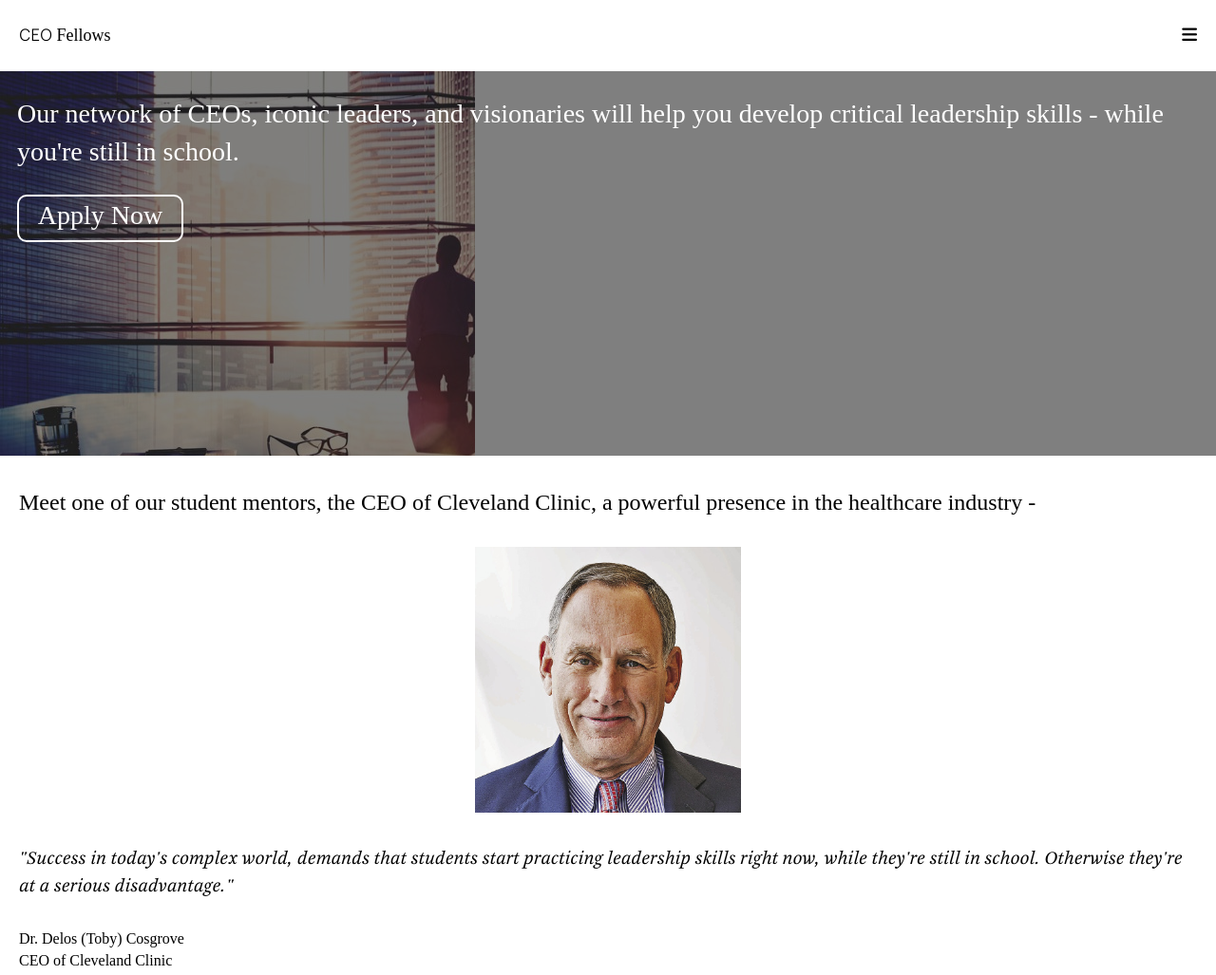
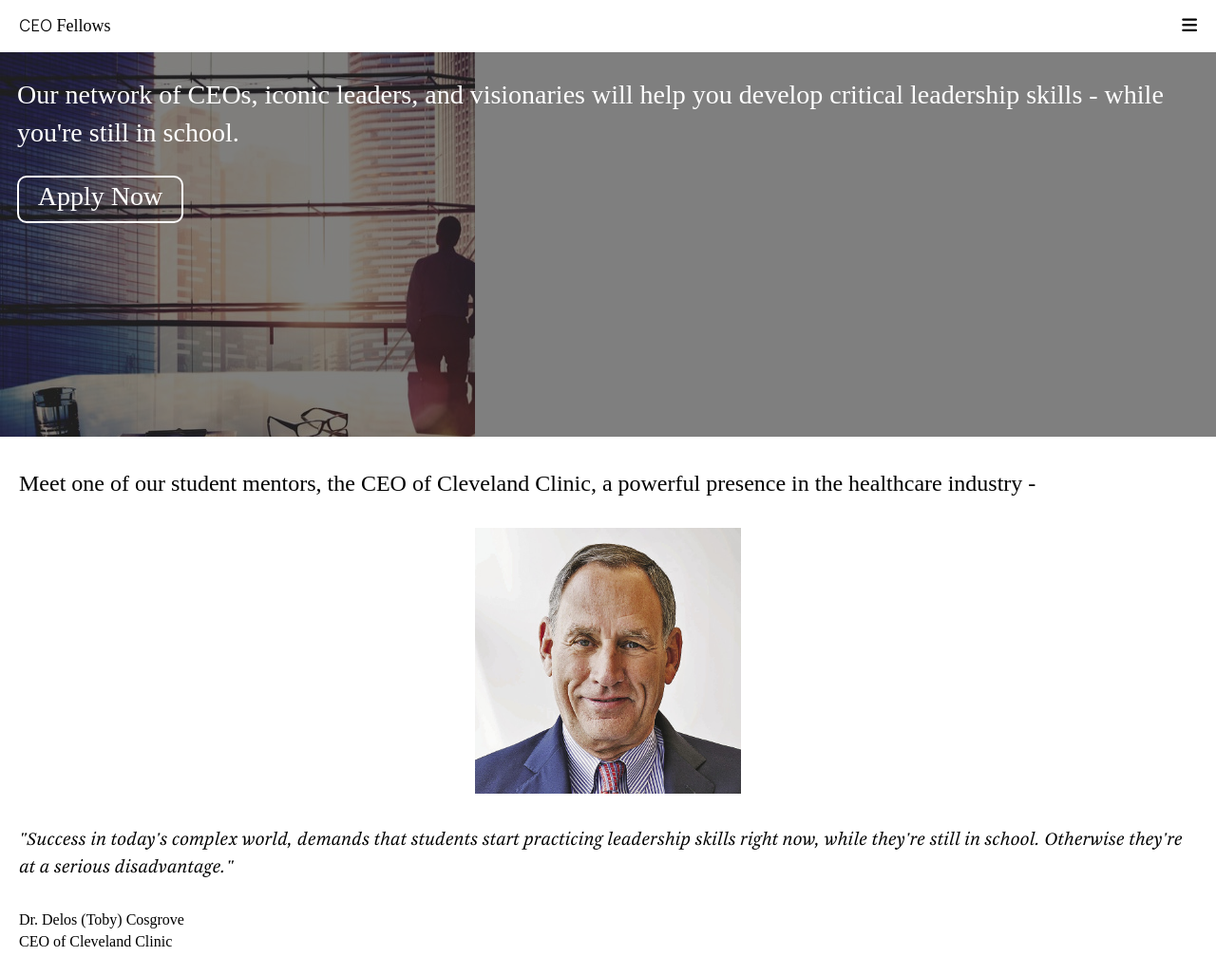
Before and after one commit to upalsaha/ceofellows-implementation, a plain HTML site: page index.html in a window 1280 px wide. Shown: the top 1027 px of the page at 95% size. Drawn offline with nearby package versions, Linux system fonts and the light colour scheme; a web font is replaced by a local one.

Commit message:
sticky header

```diff
--- a/css/styles.css
+++ b/css/styles.css
@@ -9,7 +9,10 @@ a:visited, a:hover, a:active {
 }
 
 .header {
-  height: 75px;
+  position: fixed;
+  background: #FFFFFF;
+  width: 100%;
+  height: 55px;
   display: flex;
   align-items: center;
   justify-content: space-between;
@@ -36,6 +39,10 @@ a:visited, a:hover, a:active {
   font-size: 18px;
   float: right;
   padding-right: 20px;
+}
+
+.top {
+  height: 55px;
 }
 
 .homepage-banner {
--- a/index.html
+++ b/index.html
@@ -21,6 +21,8 @@
   </header>
 
   <body>
+    <a id="top"/>
+    <div class="top"></div>
     <div class="homepage-banner">
       <img class="homepage-banner-image" src="photos/HomepageBanner.jpg"/>
       <div class="homepage-banner-text">
@@ -150,10 +152,12 @@
             Get a Fellowship.
           </div>
         </a>
-        <div class="end-section-top">
-          <i class="fa fa-chevron-up" aria-hidden="true"></i>
-          <span>Back to Top</span>
-        </div>
+        <a href="#top">
+          <div class="end-section-top">
+            <i class="fa fa-chevron-up" aria-hidden="true"></i>
+            <span>Back to Top</span>
+          </div>
+        </a>
       </div>
     </div>
   </body>
```
